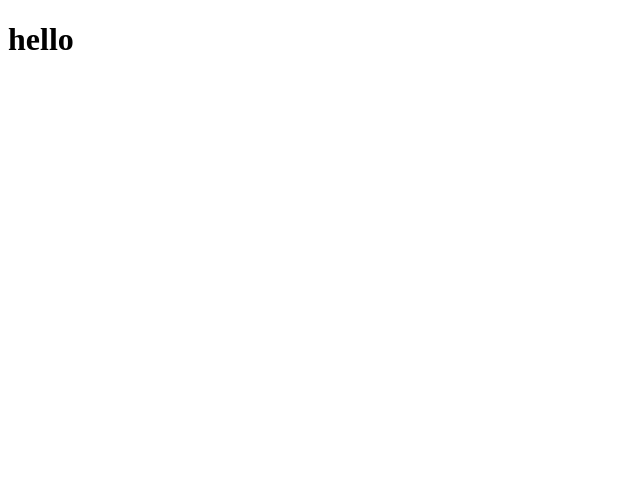
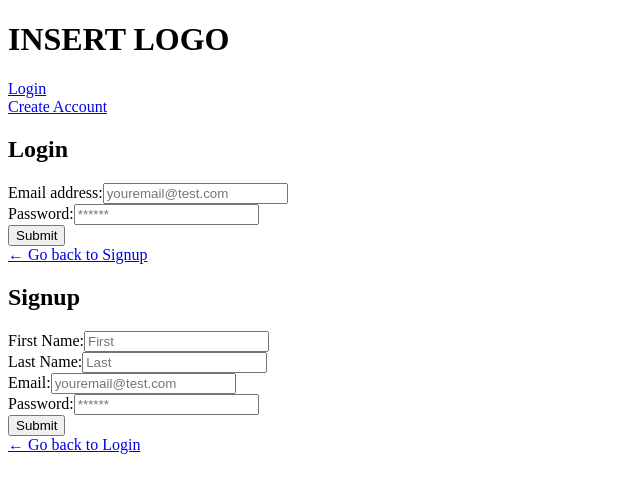
Before and after one commit to Kokkonut/hospo-order, a React (Create React App) app in the folder client/: page /login in a window 1280 px wide. Shown: the top 492 px of the page, without its empty margins (0-640 px from the left). Built offline with nearby package versions, Linux system fonts and the light colour scheme.

Commit message:
LoginPageDrafting

```diff
--- a/client/src/App.js
+++ b/client/src/App.js
@@ -1,14 +1,57 @@
 
+import React from 'react';
+import { BrowserRouter as Router, Routes, Route } from 'react-router-dom';
+import {
+  ApolloClient,
+  InMemoryCache,
+  ApolloProvider,
+  createHttpLink,
+} from '@apollo/client';
+import { setContext } from '@apollo/client/link/context';
 
+// import Home from './pages/Home';
+import Login from './pages/Login';
+
+const httpLink = createHttpLink({
+  uri: '/graphql',
+});
+
+const authLink = setContext((_, { headers }) => {
+  const token = localStorage.getItem('id_token');
+  return {
+    headers: {
+      ...headers,
+      authorization: token ? `Bearer ${token}` : '',
+    },
+  };
+});
+
+const client = new ApolloClient({
+  link: authLink.concat(httpLink),
+  cache: new InMemoryCache(),
+});
 function App() {
   return (
+    <ApolloProvider client={client}>
+    <Router>
+
     <div className="App">
 
       <header className="App-header">
- <h1>hello</h1>
-
       </header>
+      <Routes>
+      <Route
+          path="/login"
+          element={<Login />}
+        />
+              {/* <Route
+                path="/"
+                element={<Home />}
+              /> */}
+                  </Routes>
     </div>
+            </Router>
+          </ApolloProvider>
   );
 }
 
--- /dev/null
+++ b/client/src/components/Login/LoginCreate.js
@@ -0,0 +1,63 @@
+import { Link } from 'react-router-dom';
+
+
+function LoginCreate() {
+
+  return (
+    <div className="container my-1">
+
+
+      <h2>Signup</h2>
+      <form
+    //   onSubmit={handleFormSubmit}
+      >
+        <div>
+          <label htmlFor="firstName">First Name:</label>
+          <input
+            placeholder="First"
+            name="firstName"
+            type="firstName"
+            id="firstName"
+            // onChange={handleChange}
+          />
+        </div>
+        <div>
+          <label htmlFor="lastName">Last Name:</label>
+          <input
+            placeholder="Last"
+            name="lastName"
+            type="lastName"
+            id="lastName"
+            // onChange={handleChange}
+          />
+        </div>
+        <div>
+          <label htmlFor="email">Email:</label>
+          <input
+            placeholder="youremail@test.com"
+            name="email"
+            type="email"
+            id="email"
+            // onChange={handleChange}
+          />
+        </div>
+        <div>
+          <label htmlFor="pwd">Password:</label>
+          <input
+            placeholder="******"
+            name="password"
+            type="password"
+            id="pwd"
+            // onChange={handleChange}
+          />
+        </div>
+        <div>
+          <button type="submit">Submit</button>
+        </div>
+      </form>
+      <Link to="/login">← Go back to Login</Link>
+    </div>
+  );
+}
+
+export default LoginCreate;
--- /dev/null
+++ b/client/src/components/Login/LoginLinks.js
@@ -0,0 +1,16 @@
+import React from 'react'
+import { Link } from 'react-router-dom';
+
+const LoginLinks = () => {
+  return (
+    <div className="container">
+        <div>
+            <Link to="/login">Login</Link>
+            <br/>
+            <Link to="/signup">Create Account</Link>
+        </div>
+      </div>
+ )
+ };
+
+ export default LoginLinks;
--- /dev/null
+++ b/client/src/components/Login/LoginMain.js
@@ -0,0 +1,49 @@
+import { Link } from 'react-router-dom';
+
+
+
+function LoginMain() {
+
+  return (
+    <div className="container">
+
+
+      <h2>Login</h2>
+      <form
+    //   onSubmit={handleFormSubmit}
+      >
+        <div>
+          <label htmlFor="email">Email address:</label>
+          <input
+            placeholder="youremail@test.com"
+            name="email"
+            type="email"
+            id="email"
+            // onChange={handleChange}
+          />
+        </div>
+        <div>
+          <label htmlFor="pwd">Password:</label>
+          <input
+            placeholder="******"
+            name="password"
+            type="password"
+            id="pwd"
+            // onChange={handleChange}
+          />
+        </div>
+        {/* {error ? (
+          <div>
+            <p className="error-text">The provided credentials are incorrect</p>
+          </div>
+        ) : null} */}
+        <div>
+          <button type="submit">Submit</button>
+        </div>
+      </form>
+        <Link to="/signup">← Go back to Signup</Link>
+    </div>
+  );
+}
+
+export default LoginMain;
--- a/client/src/pages/Login.js
+++ b/client/src/pages/Login.js
@@ -1,18 +1,22 @@
 import React from 'react'
-import { Link } from 'react-router-dom';
+import LoginLinks from '../components/Login/LoginLinks';
+import LoginMain from '../components/Login/LoginMain';
+import LoginCreate from '../components/Login/LoginCreate';
 
 const Login = () => {
   return (
     <div className="container">
 
         <div>
-            <img href="https://www.google.com/url?sa=i&url=https%3A%2F%2Fwww.istockphoto.com%2Fphotos%2Fcafe&psig=AOvVaw3kaeEAgSZuoeakRHp6FviW&ust=1676622929421000&source=images&cd=vfe&ved=0CA4QjRxqFwoTCKDKzaLRmf0CFQAAAAAdAAAAABAg">
-            </img>
+            <h1>INSERT LOGO</h1>
         </div>
-        <div>
-            <Link to="/login">Login</Link>
-            <Link to="/signup">Create Account</Link>
-        </div>
+
+      <LoginLinks />
+        <LoginMain />
+        <LoginCreate />
+
       </div>
  )
  };
+
+ export default Login;
```
Also changed, not shown: client/src/components/Login/Login.js (deleted).
